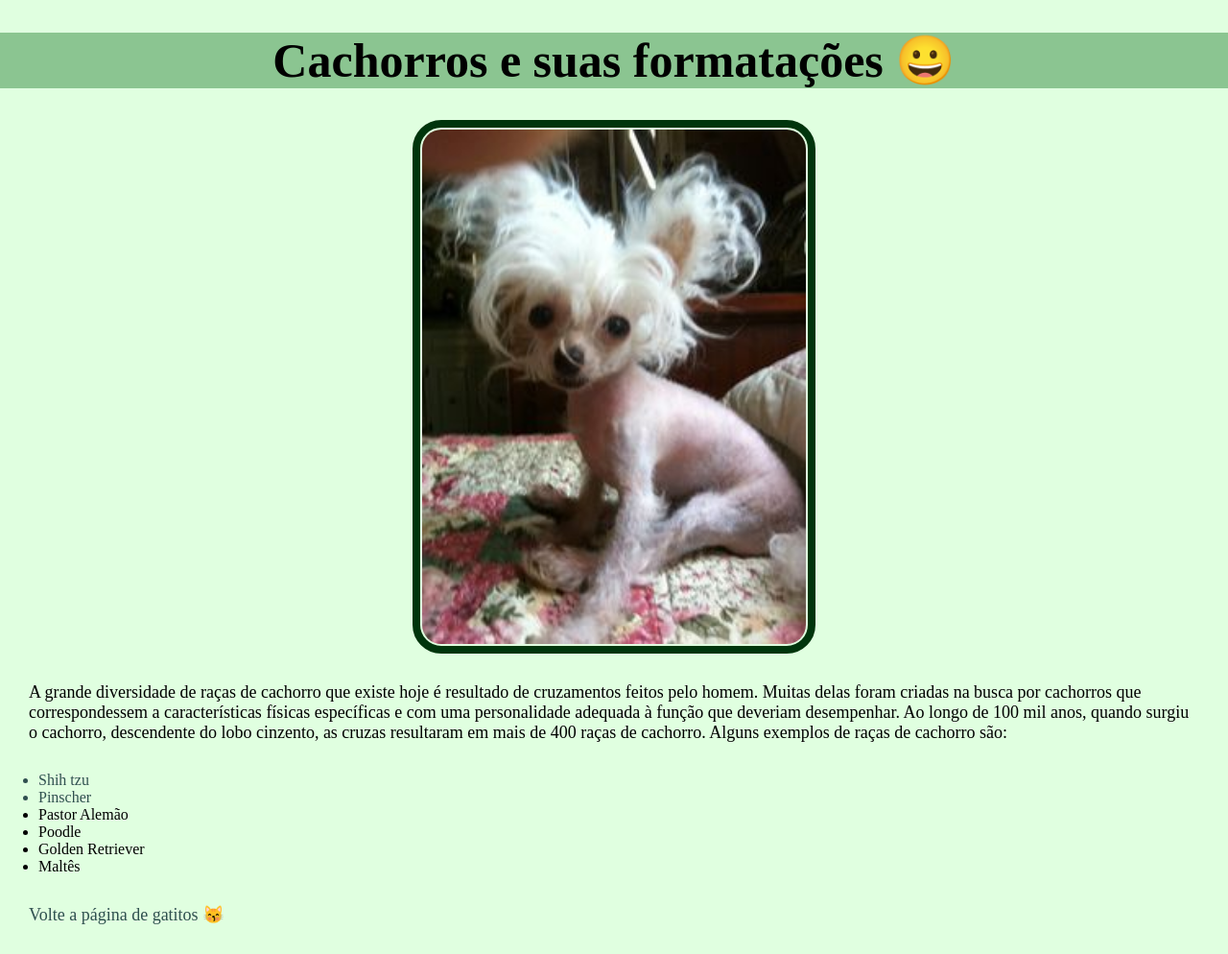
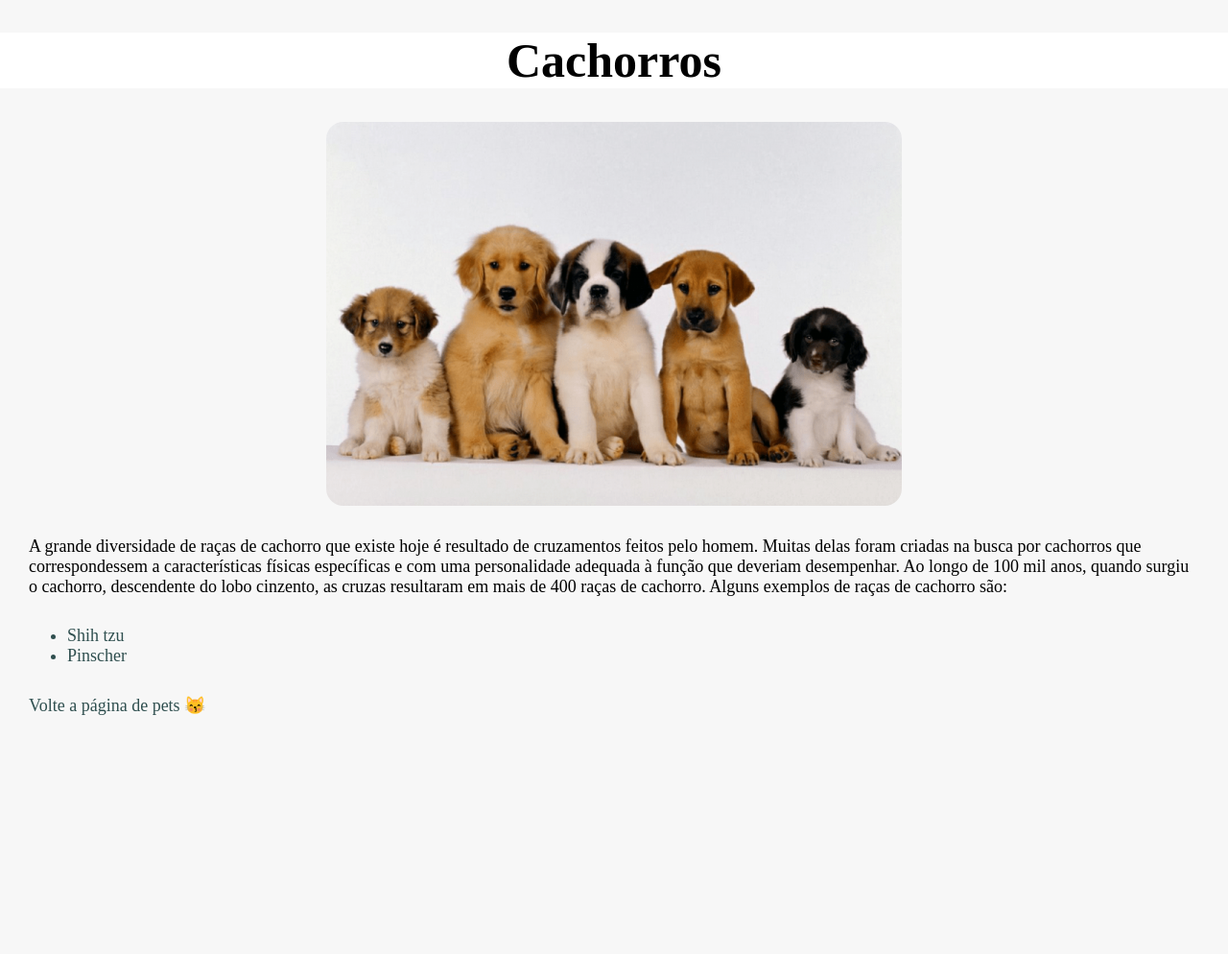
Before and after one commit to fernandaoooo/fernandaoooo.github.io, a plain HTML site: page page2.html in a window 1280 px wide. Shown: the whole page at 96% size. After the commit the page ends 800 px from the top, so only its background shows below. Drawn offline with Linux system fonts and the light colour scheme.

Commit message:
mudança

```diff
--- a/css/styles.css
+++ b/css/styles.css
@@ -1,21 +1,21 @@
 h1 {
-    background-color: rgb(139, 197, 145);
+    background-color: #ffffff;
     font-size: 50px;
     color: #000;
     text-align: center;
 
 }
 body {
-    background-color: rgb(224, 255, 224);
+    background-color: rgb(247, 247, 247);
     margin: 0px;
 }
 img {
     margin: auto;
     display: block;
     height: auto;
-    width: 400px;
-    border: 8px solid #00350c;
-    border-radius: 30px;
+    width: px;
+    border: 8px;
+    border-radius: 20px;
     padding: 2px;
 }
 a {
@@ -29,6 +29,7 @@ p {
     margin: 30px;
     font-size: 18px;
 }
-ol {
+ul {
     margin: 30px;
+    font-size: 18px;
 }
--- a/page2.html
+++ b/page2.html
@@ -3,22 +3,18 @@
 <head>
     <meta charset="UTF-8">
     <meta name="viewport" content="width=device-width, initial-scale=1.0">
-    <title>Catioros</title>
+    <title>Cachorros</title>
     <link rel="shortcut icon" type="imagex/png" href="img/dog-icone.png">
     <link rel="stylesheet" href="css/styles.css">
 </head>
 <body>
-    <h1>Cachorros e suas formatações &#128512;</h1>
-    <img src="img/dog-feio.jpg" alt="Representação de um cachorro">
+    <h1>Cachorros</h1>
+    <img src="img/cachorros.png" alt="Representação de um cachorro">
     <p>A grande diversidade de raças de cachorro que existe hoje é resultado de cruzamentos feitos pelo homem. Muitas delas foram criadas na busca por cachorros que correspondessem a características físicas específicas e com uma personalidade adequada à função que deveriam desempenhar. Ao longo de 100 mil anos, quando surgiu o cachorro, descendente do lobo cinzento, as cruzas resultaram em mais de 400 raças de cachorro. Alguns exemplos de raças de cachorro são:</p>
         <ul>
         <a href="pageshitzu.html" target="_blank"><li>Shih tzu</li></a>
         <a href="pagepinscher.html" target="_blank"><li>Pinscher</li></a>
-        <li>Pastor Alemão</li>
-        <li>Poodle</li>
-        <li>Golden Retriever</li>
-        <li>Maltês</li>
     </ul>
-    <p><a href="index.html">Volte a página de gatitos &#128573;</a></p>
+    <p><a href="index.html">Volte a página de pets &#128573;</a></p>
 </body>
 </html>
```
Also changed, not shown: index.html (+5 -4 lines), pagepersa.html (+1 -1 lines), pagepinscher.html (+1 -1 lines), pageshitzu.html (+1 -1 lines), pagesiames.html (+1 -1 lines), img/cachorros.png (added), img/principal.jpg (added).
